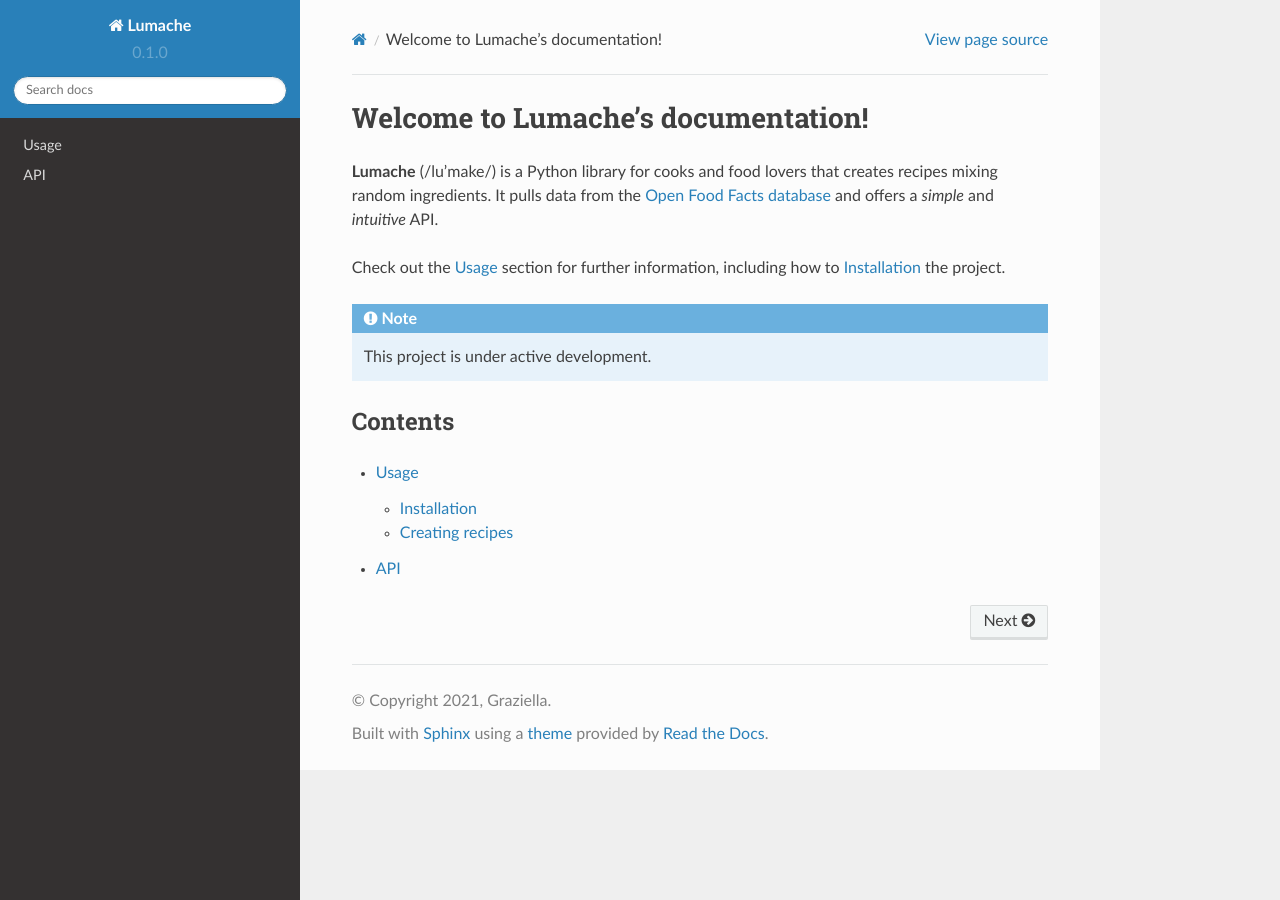
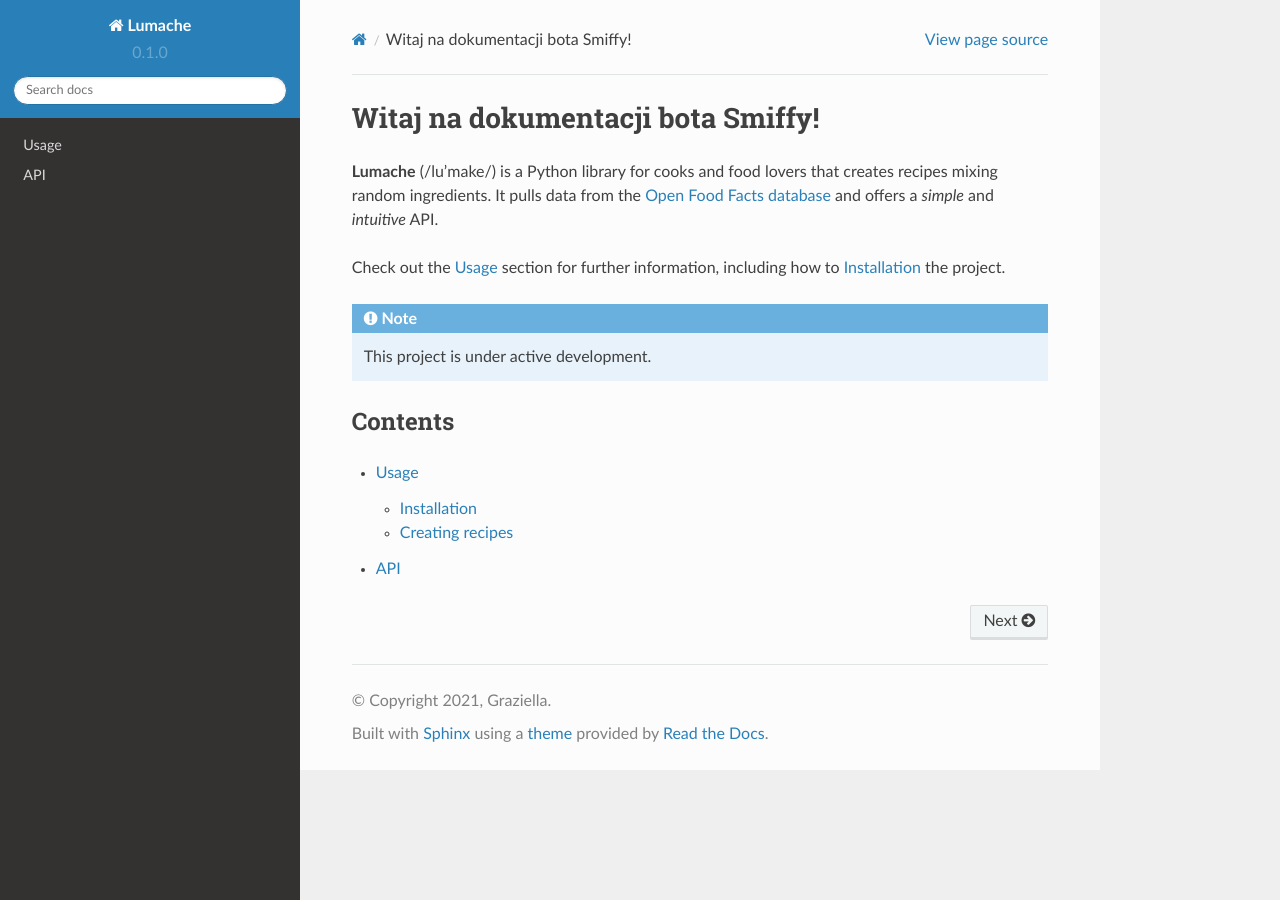
Before and after one commit to xPimpek02/SmiffyDocs, a Sphinx documentation site: the page built from docs/source/index.rst, in a window 1280 px wide. Built offline with Sphinx 7.4.7 and the Read the Docs theme 2.0.0, drawn with Linux system fonts in a browser that asks for light colours.

Commit message:
change title

```diff
--- a/docs/source/index.rst
+++ b/docs/source/index.rst
@@ -1,4 +1,4 @@
-Welcome to Lumache's documentation!
+Witaj na dokumentacji bota Smiffy!
 ===================================
 
 **Lumache** (/lu'make/) is a Python library for cooks and food lovers
```
